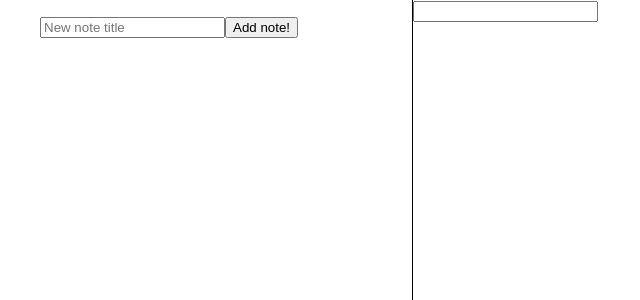
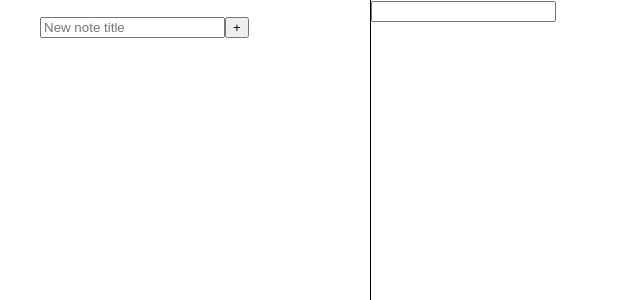
Before and after one commit to MirrorIce/simplenotes, a React (Create React App) app: page / in a window 1280 px wide. Shown: the top 300 px of the page, without its empty margins (0-640 px from the left). Built offline with nearby package versions, Linux system fonts and the light colour scheme.

Commit message:
Added class to AddButton div so that it can be stylized.

```diff
--- a/src/AddNote.js
+++ b/src/AddNote.js
@@ -29,9 +29,9 @@ export class AddNote extends Component {
 
     render() {
         return (
-            <div>
+            <div className = "addButton">
                 <input type = 'text' placeholder = "New note title" onChange = {this.handleInput} />
-                <button onClick = {this.addNewNote}>Add note!</button>
+                <button  onClick = {this.addNewNote}>+</button>
             </div>
         )
     }
```
